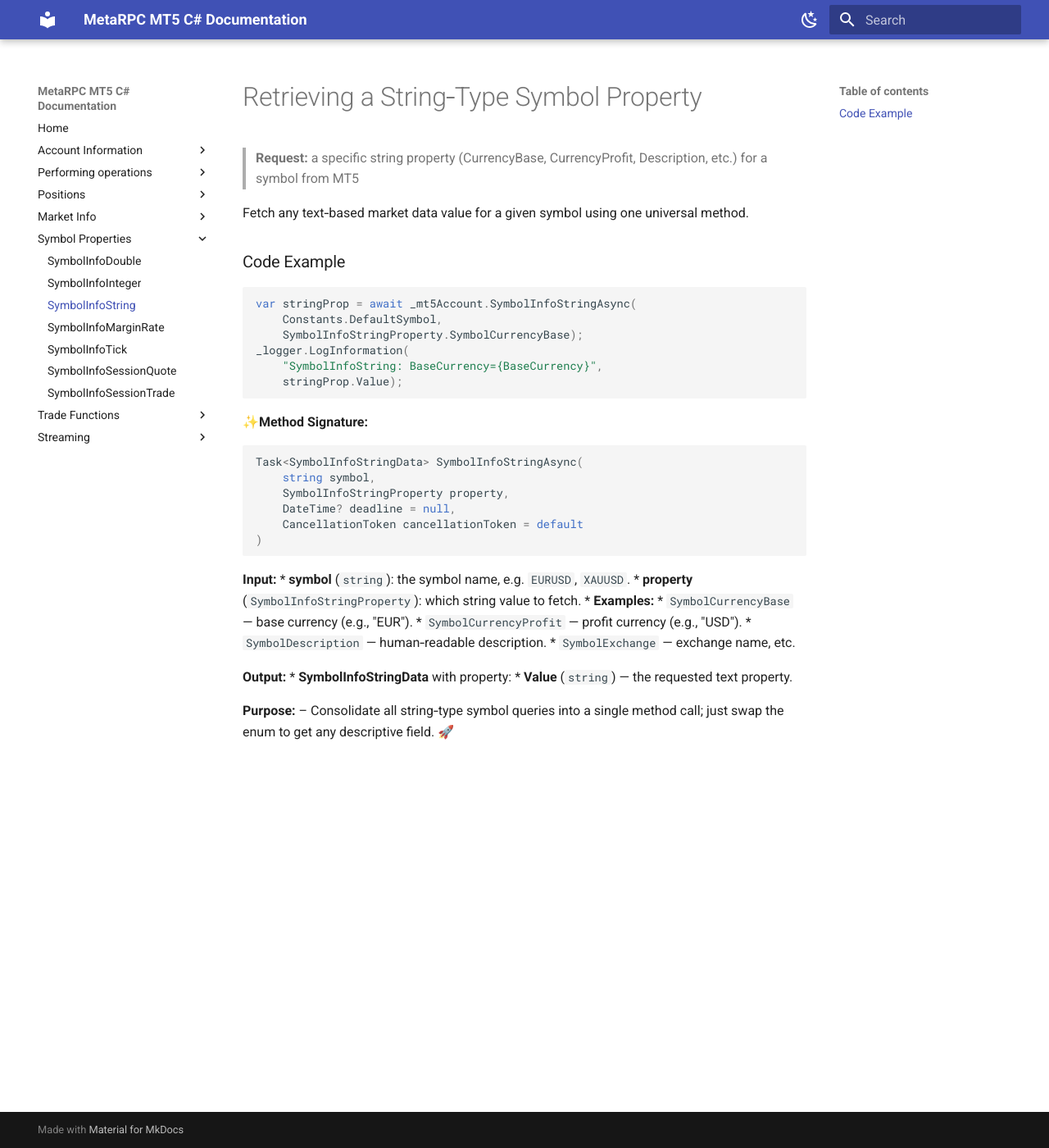
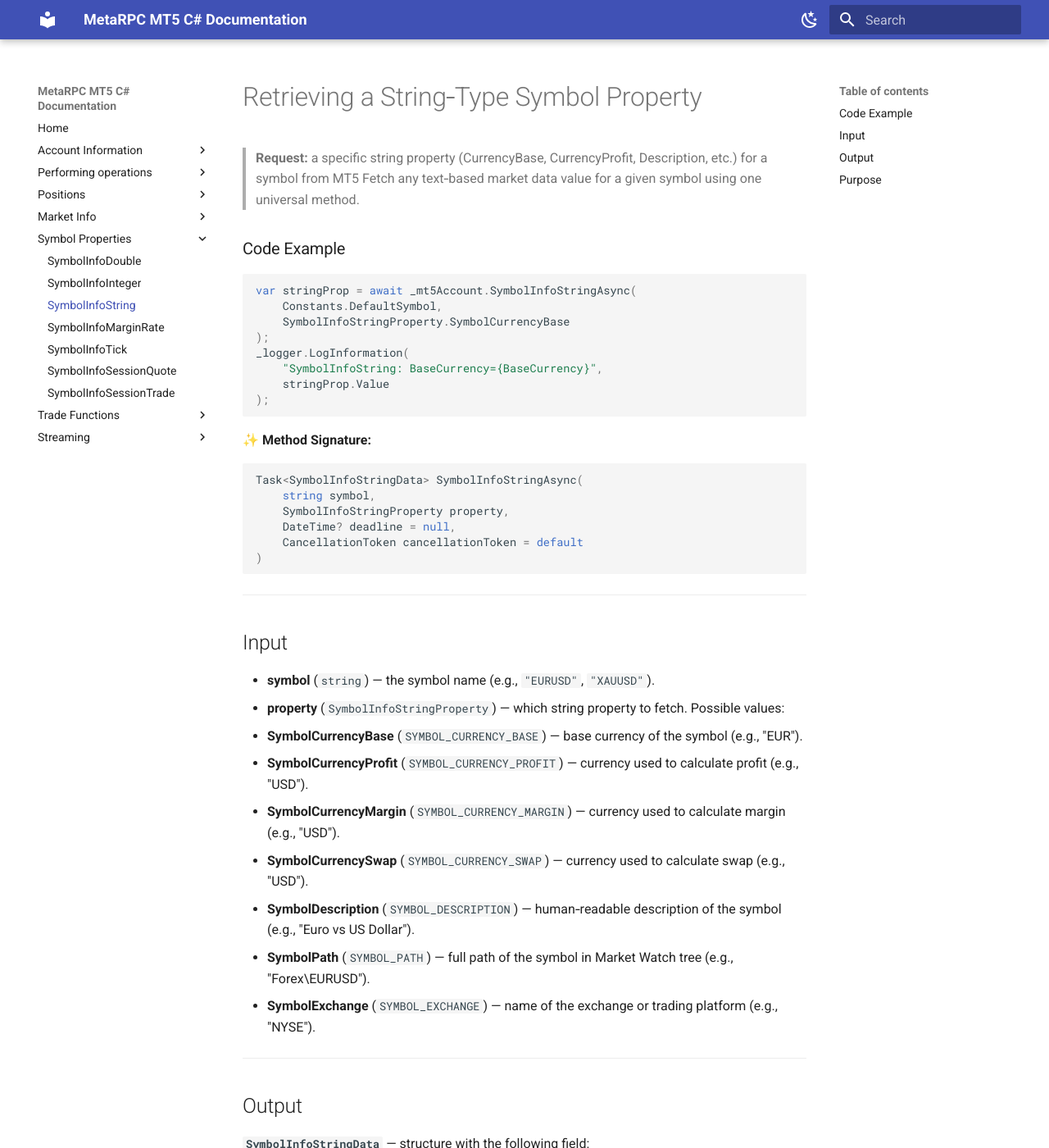
Before and after one commit to MetaRPC/CSharpMT5, an MkDocs documentation site: the page built from docs/SymbolProperties/SymbolInfoString.md, in a window 1280 px wide and 1400 px high. Shown: the whole window at 82% size. Built offline with MkDocs 1.6.1 and Material for MkDocs 9.7.7, drawn with Linux system fonts in a browser that asks for light colours; some of the changed text lies outside the part shown.

Commit message:
Update SymbolInfoString.md

````diff
--- a/docs/SymbolProperties/SymbolInfoString.md
+++ b/docs/SymbolProperties/SymbolInfoString.md
@@ -1,21 +1,23 @@
-# Retrieving a String‐Type Symbol Property
+# Retrieving a String‑Type Symbol Property
 
 > **Request:** a specific string property (CurrencyBase, CurrencyProfit, Description, etc.) for a symbol from MT5
-
-Fetch any text‐based market data value for a given symbol using one universal method.
+> Fetch any text‑based market data value for a given symbol using one universal method.
 
 ### Code Example
 
 ```csharp
 var stringProp = await _mt5Account.SymbolInfoStringAsync(
     Constants.DefaultSymbol,
-    SymbolInfoStringProperty.SymbolCurrencyBase);
+    SymbolInfoStringProperty.SymbolCurrencyBase
+);
 _logger.LogInformation(
     "SymbolInfoString: BaseCurrency={BaseCurrency}",
-    stringProp.Value);
+    stringProp.Value
+);
 ```
 
-✨**Method Signature:**
+✨ **Method Signature:**
+
 ```csharp
 Task<SymbolInfoStringData> SymbolInfoStringAsync(
     string symbol,
@@ -25,17 +27,31 @@ Task<SymbolInfoStringData> SymbolInfoStringAsync(
 )
 ```
 
- **Input:**
-* **symbol** (`string`): the symbol name, e.g. `EURUSD`, `XAUUSD`.
-* **property** (`SymbolInfoStringProperty`): which string value to fetch.
-  * **Examples:**
-    * `SymbolCurrencyBase` — base currency (e.g., "EUR").
-    * `SymbolCurrencyProfit` — profit currency (e.g., "USD").
-    * `SymbolDescription` — human‐readable description.
-    * `SymbolExchange` — exchange name, etc.
+---
 
- **Output:**
-* **SymbolInfoStringData** with property:
-*  **Value** (`string`) — the requested text property.
+## Input
 
-**Purpose:** – Consolidate all string‐type symbol queries into a single method call; just swap the enum to get any descriptive field. 🚀
+* **symbol** (`string`) — the symbol name (e.g., `"EURUSD"`, `"XAUUSD"`).
+* **property** (`SymbolInfoStringProperty`) — which string property to fetch. Possible values:
+
+  * **SymbolCurrencyBase** (`SYMBOL_CURRENCY_BASE`) — base currency of the symbol (e.g., "EUR").
+  * **SymbolCurrencyProfit** (`SYMBOL_CURRENCY_PROFIT`) — currency used to calculate profit (e.g., "USD").
+  * **SymbolCurrencyMargin** (`SYMBOL_CURRENCY_MARGIN`) — currency used to calculate margin (e.g., "USD").
+  * **SymbolCurrencySwap** (`SYMBOL_CURRENCY_SWAP`) — currency used to calculate swap (e.g., "USD").
+  * **SymbolDescription** (`SYMBOL_DESCRIPTION`) — human‑readable description of the symbol (e.g., "Euro vs US Dollar").
+  * **SymbolPath** (`SYMBOL_PATH`) — full path of the symbol in Market Watch tree (e.g., "Forex\EURUSD").
+  * **SymbolExchange** (`SYMBOL_EXCHANGE`) — name of the exchange or trading platform (e.g., "NYSE").
+
+---
+
+## Output
+
+**`SymbolInfoStringData`** — structure with the following field:
+
+* **Value** (`string`) — the requested string property value.
+
+---
+
+## Purpose
+
+Consolidates all string‑type symbol queries into a single method call; just swap the enum to retrieve any descriptive field. 🚀
````
